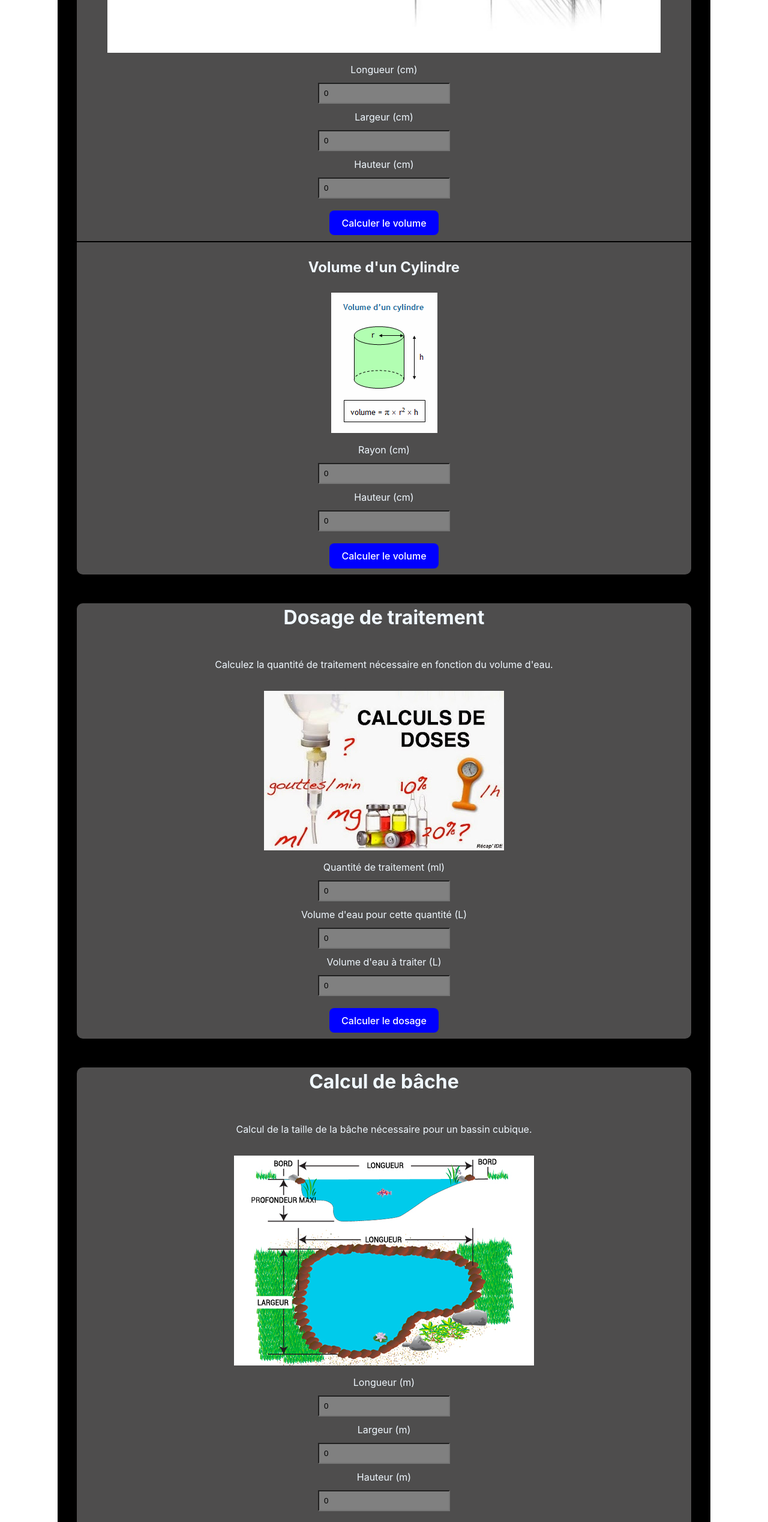
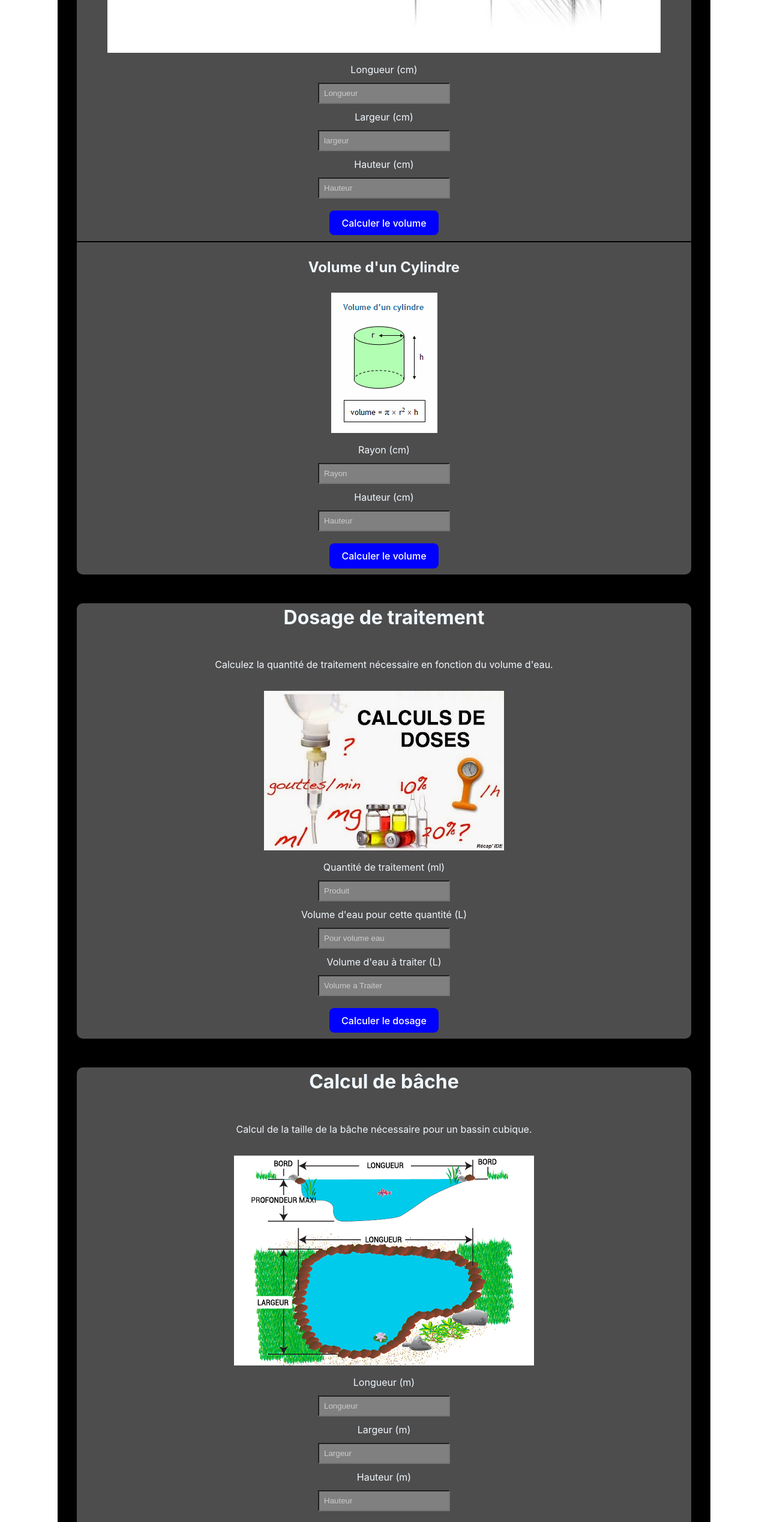
Before and after one commit to NickoDev974/AquaCalcul, a React (Vite) app: page / in a window 1280 px wide. Shown: the part 1020-3558 px from the top of the page at 60% size. Built offline with nearby package versions, Linux system fonts and the light colour scheme.

Commit message:
modif css retrait des 0 dans les input

```diff
--- a/src/App.css
+++ b/src/App.css
@@ -107,3 +107,8 @@ span {
   display: block;
   margin: 1rem auto;
 }
+
+::placeholder {
+  color: white;
+  opacity: 0.6;
+}
--- a/src/App.jsx
+++ b/src/App.jsx
@@ -10,38 +10,38 @@ import cemaqua from "./assets/picture/cemaqua.png";
 
 function App() {
   // États pour le calcul du volume cubique
-  const [cubeLength, setCubeLength] = useState(0);
-  const [cubeWidth, setCubeWidth] = useState(0);
-  const [cubeHeight, setCubeHeight] = useState(0);
+  const [cubeLength, setCubeLength] = useState("");
+  const [cubeWidth, setCubeWidth] = useState("");
+  const [cubeHeight, setCubeHeight] = useState("");
   const [volumeCube, setVolumeCube] = useState(null);
 
   // États pour le calcul du volume cylindrique
-  const [radius, setRadius] = useState(0);
-  const [heightCyl, setHeightCyl] = useState(0);
+  const [radius, setRadius] = useState("");
+  const [heightCyl, setHeightCyl] = useState("");
   const [volumeCylinder, setVolumeCylinder] = useState(null);
 
   // États pour le calcul du traitement
-  const [treatmentQuantity, setTreatmentQuantity] = useState(0);
-  const [treatmentVolume, setTreatmentVolume] = useState(0);
-  const [waterVolume, setWaterVolume] = useState(0);
+  const [treatmentQuantity, setTreatmentQuantity] = useState("");
+  const [treatmentVolume, setTreatmentVolume] = useState("");
+  const [waterVolume, setWaterVolume] = useState("");
   const [requiredTreatment, setRequiredTreatment] = useState(null);
 
   // États pour le calcul de la bâche
-  const [bacheLength, setBacheLength] = useState(0);
-  const [bacheWidth, setBacheWidth] = useState(0);
-  const [bacheHeight, setBacheHeight] = useState(0);
+  const [bacheLength, setBacheLength] = useState("");
+  const [bacheWidth, setBacheWidth] = useState("");
+  const [bacheHeight, setBacheHeight] = useState("");
   const [bacheRealWidth, setBacheRealWidth] = useState(null);
   const [bacheRealLength, setBacheRealLength] = useState(null);
 
   // Surface à peindre
-  const [paintLength, setPaintLength] = useState(0);
-  const [paintWidth, setPaintWidth] = useState(0);
-  const [paintHeight, setPaintHeight] = useState(0);
+  const [paintLength, setPaintLength] = useState("");
+  const [paintWidth, setPaintWidth] = useState("");
+  const [paintHeight, setPaintHeight] = useState("");
   const [surfaceToPaint, setSurfaceToPaint] = useState(null);
 
   // États pour le calcul de la surface à peindre d'un cylindre
-  const [paintRadius, setPaintRadius] = useState(0);
-  const [paintCylHeight, setPaintCylHeight] = useState(0);
+  const [paintRadius, setPaintRadius] = useState("");
+  const [paintCylHeight, setPaintCylHeight] = useState("");
   const [surfaceToPaintCylinder, setSurfaceToPaintCylinder] = useState(null);
 
   // Calcul du volume cubique
@@ -113,6 +113,7 @@ function App() {
           <input
             id="cubeLength"
             type="number"
+            placeholder="Longueur"
             value={cubeLength}
             onChange={(e) => setCubeLength(e.target.value)}
           />
@@ -120,6 +121,7 @@ function App() {
           <input
             id="cubeWidth"
             type="number"
+            placeholder="largeur"
             value={cubeWidth}
             onChange={(e) => setCubeWidth(e.target.value)}
           />
@@ -127,6 +129,7 @@ function App() {
           <input
             id="cubeHeight"
             type="number"
+            placeholder="Hauteur"
             value={cubeHeight}
             onChange={(e) => setCubeHeight(e.target.value)}
           />
@@ -150,6 +153,7 @@ function App() {
           <input
             id="radius"
             type="number"
+            placeholder="Rayon"
             value={radius}
             onChange={(e) => setRadius(e.target.value)}
           />
@@ -157,6 +161,7 @@ function App() {
           <input
             id="heightCyl"
             type="number"
+            placeholder="Hauteur"
             value={heightCyl}
             onChange={(e) => setHeightCyl(e.target.value)}
           />
@@ -182,6 +187,7 @@ function App() {
         <input
           id="treatmentQuantity"
           type="number"
+          placeholder="Produit"
           value={treatmentQuantity}
           onChange={(e) => setTreatmentQuantity(e.target.value)}
         />
@@ -191,6 +197,7 @@ function App() {
         <input
           id="treatmentVolume"
           type="number"
+          placeholder="Pour volume eau"
           value={treatmentVolume}
           onChange={(e) => setTreatmentVolume(e.target.value)}
         />
@@ -198,6 +205,7 @@ function App() {
         <input
           id="waterVolume"
           type="number"
+          placeholder="Volume a Traiter"
           value={waterVolume}
           onChange={(e) => setWaterVolume(e.target.value)}
         />
@@ -221,6 +229,7 @@ function App() {
         <input
           id="bacheLength"
           type="number"
+          placeholder="Longueur"
           value={bacheLength}
           onChange={(e) => setBacheLength(e.target.value)}
         />
@@ -228,6 +237,7 @@ function App() {
         <input
           id="bacheWidth"
           type="number"
+          placeholder="Largeur"
           value={bacheWidth}
           onChange={(e) => setBacheWidth(e.target.value)}
         />
@@ -235,6 +245,7 @@ function App() {
         <input
           id="bacheHeight"
           type="number"
+          placeholder="Hauteur"
           value={bacheHeight}
           onChange={(e) => setBacheHeight(e.target.value)}
         />
@@ -277,6 +288,7 @@ function App() {
           <input
             id="paintLength"
             type="number"
+            placeholder="Longueur"
             value={paintLength}
             onChange={(e) => setPaintLength(e.target.value)}
           />
@@ -284,6 +296,7 @@ function App() {
           <input
             id="paintWidth"
             type="number"
+            placeholder="Largeur"
             value={paintWidth}
             onChange={(e) => setPaintWidth(e.target.value)}
           />
@@ -291,6 +304,7 @@ function App() {
           <input
             id="paintHeight"
             type="number"
+            placeholder="Hauteur"
             value={paintHeight}
             onChange={(e) => setPaintHeight(e.target.value)}
           />
@@ -316,6 +330,7 @@ function App() {
           <input
             id="paintRadius"
             type="number"
+            placeholder="Rayon"
             value={paintRadius}
             onChange={(e) => setPaintRadius(e.target.value)}
           />
@@ -324,6 +339,7 @@ function App() {
           <input
             id="paintCylHeight"
             type="number"
+            placeholder="Hauteur"
             value={paintCylHeight}
             onChange={(e) => setPaintCylHeight(e.target.value)}
           />
--- a/src/index.css
+++ b/src/index.css
@@ -6,7 +6,6 @@
   color-scheme: light dark;
   color: rgba(255, 255, 255, 0.87);
   background-color: #242424;
-
   font-synthesis: none;
   text-rendering: optimizeLegibility;
   -webkit-font-smoothing: antialiased;
```
